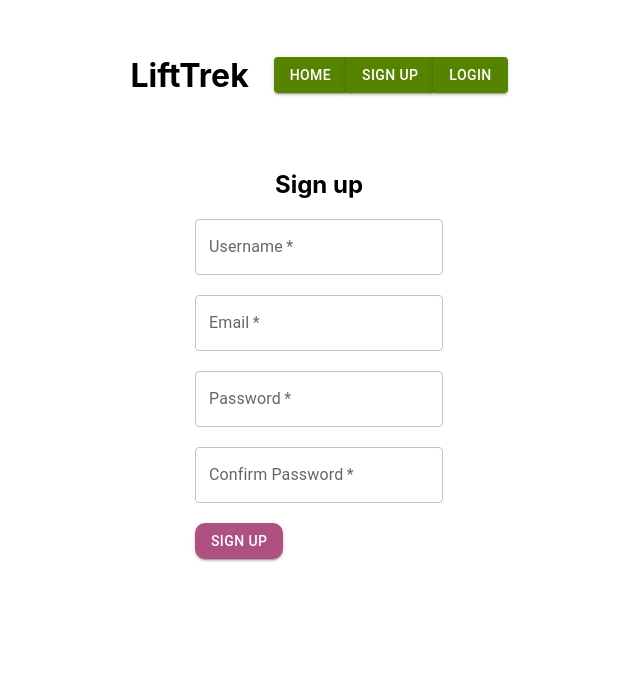
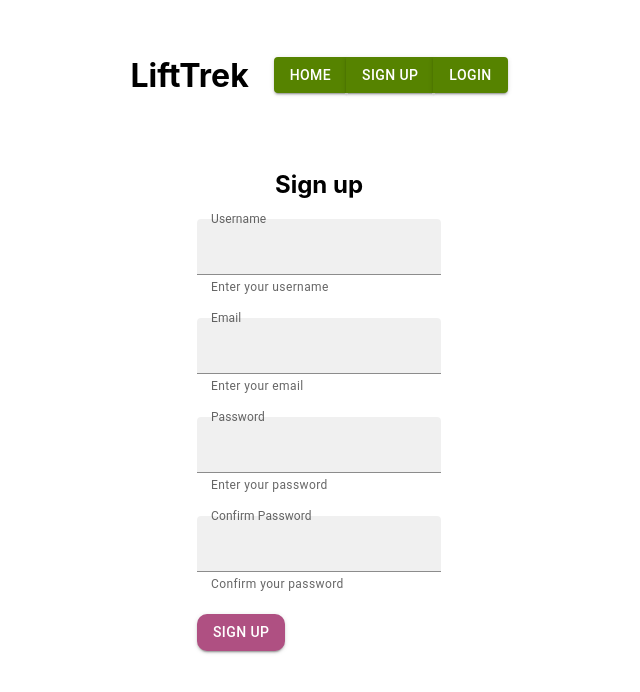
Before and after one commit to andrewcapro/CS554_Final_Project, a React (Create React App) app in the folder lifttrek/: page /signup in a window 1280 px wide. Shown: the top 692 px of the page, without its empty margins (321-961 px from the left). Built offline with nearby package versions, Linux system fonts and the light colour scheme; no server answers.

Commit message:
fixed form css tota11y issues

```diff
--- a/lifttrek/src/App.css
+++ b/lifttrek/src/App.css
@@ -1,6 +1,10 @@
 a {
   text-decoration: none;
   color: white;
+}
+
+span {
+  color: #767676;
 }
 
 .appHeader {
--- a/lifttrek/src/components/CreateComment.js
+++ b/lifttrek/src/components/CreateComment.js
@@ -30,7 +30,8 @@ function CreateComment(props) {
             onChange={(e) => handleCommentChange(e)}
             id="body"
             name="body"
-            label="Comment">
+            label="Comment"
+            variant="standard">
             </TextField>
         <br></br>
         <br></br>
--- a/lifttrek/src/components/CreatePost.js
+++ b/lifttrek/src/components/CreatePost.js
@@ -141,6 +141,7 @@ function CreatePost() {
               id="Title1"
               label="Title"
               required
+              variant="standard"
             />
             <br/>
             <TextField
@@ -149,6 +150,7 @@ function CreatePost() {
               id="Body1"
               label="Body"
               required
+              variant="standard"
             />
             <br/>
             <Button style={{ marginLeft: '10px' }} id="submitButton" variant="contained" onClick={makeTextPost}>
@@ -170,6 +172,7 @@ function CreatePost() {
               id="Title2"
               label="Title"
               required
+              variant="standard"
             />
             <br/>
             <Input
@@ -204,6 +207,7 @@ function CreatePost() {
               id="Title3"
               label="Title"
               required
+              variant="standard"
             />
             <br/>
             <InputLabel id="workout-select-label">Workout</InputLabel>
@@ -214,6 +218,7 @@ function CreatePost() {
               onChange={handleWorkoutChange}
               value={selectedWorkout.value}
               style={{ minWidth: 200, marginTop: 5, marginBottom: 5, textAlign: 'center' }}
+              variant="standard"
             >
               <MenuItem value='-'>----------</MenuItem>
               {workoutData &&
--- a/lifttrek/src/components/Home.js
+++ b/lifttrek/src/components/Home.js
@@ -4,7 +4,7 @@ function Home() {
   return (
     <div style={{ display: "flex", flexDirection: "column", alignItems: "center" }}>
       <h2>Welcome to LiftTrek</h2>
-      <p>What is LiftTrek about? Ever wanted to start working out, but did not know where to start? With countless muscles on the human body, and even more possible exercises, the options can be overwhelming and result in demotivation. With LiftTrek, you would be able to choose from a variety of muscles or muscle groups with a specific goal, and create a workout plan! At the same time, users can track their progress by uploading pictures after their workouts (with basic editing capabilities). Functioning as a form of social media, users can view exercise plans of other users and relevant images, leaving comments, likes, or adding the workout to their favorites.</p>
+      <p style={{marginLeft: "150px", marginRight: "150px"}}>What is LiftTrek about? Ever wanted to start working out, but did not know where to start? With countless muscles on the human body, and even more possible exercises, the options can be overwhelming and result in demotivation. With LiftTrek, you would be able to choose from a variety of muscles or muscle groups with a specific goal, and create a workout plan! At the same time, users can track their progress by uploading pictures after their workouts (with basic editing capabilities). Functioning as a form of social media, users can view exercise plans of other users and relevant images, leaving comments, likes, or adding the workout to their favorites.</p>
     </div>
   )
 }
--- a/lifttrek/src/components/MyWorkouts.js
+++ b/lifttrek/src/components/MyWorkouts.js
@@ -108,9 +108,13 @@ function MyWorkouts() {
                     })}
                     </CardContent>
                     <div style={{ textAlign: "center" }}>
-                        <Button size="small" variant="contained" id="blueButton">
-                            <NavLink to={`/myworkouts/${id}`}>Learn More</NavLink>
-                        </Button>
+                        <Tooltip title="Learn More">
+                          <Button size="small" variant="contained" id="blueButton">
+                              <NavLink to={`/myworkouts/${id}`}>Learn More</NavLink>
+                          </Button>
+                        </Tooltip>
+
+
                         <Tooltip title="Delete">
                             <IconButton style={{ display: "inline-block" }} onClick={() => { deleteWorkout(id) }}>
                                 <DeleteIcon />
--- a/lifttrek/src/components/SignUp.js
+++ b/lifttrek/src/components/SignUp.js
@@ -3,7 +3,7 @@ import {useNavigate, Navigate} from 'react-router-dom'
 import {AuthContext} from '../firebase/Auth'
 import app from '../firebase/firebase';
 import axios from "axios";
-import { TextField, Button } from '@mui/material';
+import { TextField, Button, FormControl, InputLabel, FormHelperText } from '@mui/material';
 
 function SignUp() {
     const {currentUser} = useContext(AuthContext)
@@ -40,19 +40,43 @@ function SignUp() {
       <div style={{ display: 'flex', flexDirection: 'column', alignItems: 'center' }}>
         <form onSubmit={handleSignUp}>
           <div className='form-group'>
-            <TextField name='userName' type="text" id="outlined-basic" label="Username" required variant="outlined"/>
+          <FormControl>
+            <InputLabel  shrink={true} htmlFor="username">Username</InputLabel>
+            <TextField name="userName" type="text" id="username" required variant="filled" />
+            <FormHelperText id="username-helper-text" aria-live="polite">
+              Enter your username
+            </FormHelperText>
+          </FormControl>
           </div>
           <br/>
           <div className='form-group'>
-            <TextField name='email' type="email" id="outlined-basic" label="Email" required variant="outlined"/>
+          <FormControl>
+            <InputLabel shrink={true} htmlFor="email">Email</InputLabel>
+            <TextField name='email' type="email" id="email" required variant="filled"/>
+            <FormHelperText id="email-helper-text" aria-live="polite">
+              Enter your email
+            </FormHelperText>
+          </FormControl>
           </div>
           <br/>
           <div className='form-group'>
-            <TextField name='passwordOne' type="password" id="outlined-basic" label="Password" required variant="outlined"/>
+          <FormControl>
+            <InputLabel shrink={true} htmlFor="passwordOne">Password</InputLabel>
+            <TextField name='passwordOne' type="password" id="passwordOne" required variant="filled"/>
+            <FormHelperText id="passwordTwo-helper-text" aria-live="polite">
+              Enter your password
+            </FormHelperText>
+          </FormControl>
           </div>
           <br/>
           <div className='form-group'>
-            <TextField name='passwordTwo' type="password" id="outlined-basic" label="Confirm Password" required variant="outlined"/>
+          <FormControl>
+            <InputLabel shrink={true} htmlFor="passwordTwo">Confirm Password</InputLabel>
+            <TextField name='passwordTwo' type="password" id="passwordTwo" required variant="filled"/>
+            <FormHelperText id="passwordTwo-helper-text" aria-live="polite">
+              Confirm your password
+            </FormHelperText>
+          </FormControl>
           </div>
           <br/>
           <Button variant='contained' id='submitButton' name='submitButton' type='submit'>
--- a/lifttrek/src/components/workoutforms/Random.js
+++ b/lifttrek/src/components/workoutforms/Random.js
@@ -76,6 +76,7 @@ function Random() {
           value={selectedOptions.exerciseType}
           label="exerciseType" id="exerciseType-select"
           onChange={handleChange}
+          variant="standard"
         >
           <MenuItem value="powerlifting">Powerlifting</MenuItem>
           <MenuItem value="strength">Strength</MenuItem>
@@ -90,6 +91,7 @@ function Random() {
           value={selectedOptions.musclesArray}
           label="musclesArray" id="musclesArray"
           onChange={handleChange}
+          variant="standard"
         >
           <MenuItem value={JSON.stringify(push)}>Push</MenuItem>
           <MenuItem value={JSON.stringify(pull)}>Pull</MenuItem>
@@ -105,6 +107,7 @@ function Random() {
           value={selectedOptions.difficulty}
           label="difficulty" id="difficulty"
           onChange={handleChange}
+          variant="standard"
         >
           <MenuItem value="beginner">Beginner</MenuItem>
           <MenuItem value="intermediate">Intermediate</MenuItem>
```
Also changed, not shown: lifttrek/src/components/Login.js (+15 -15 lines), lifttrek/src/components/workoutforms/Custom.js (+8 -5 lines).
